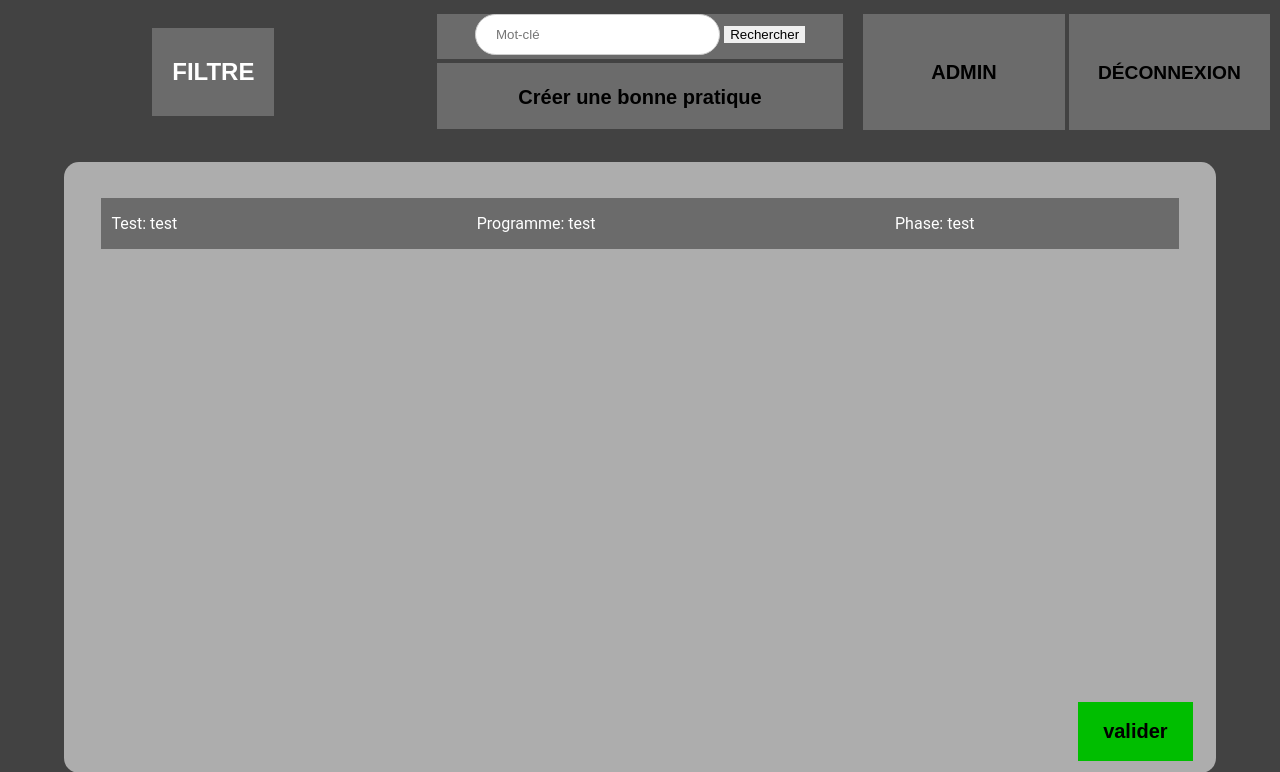
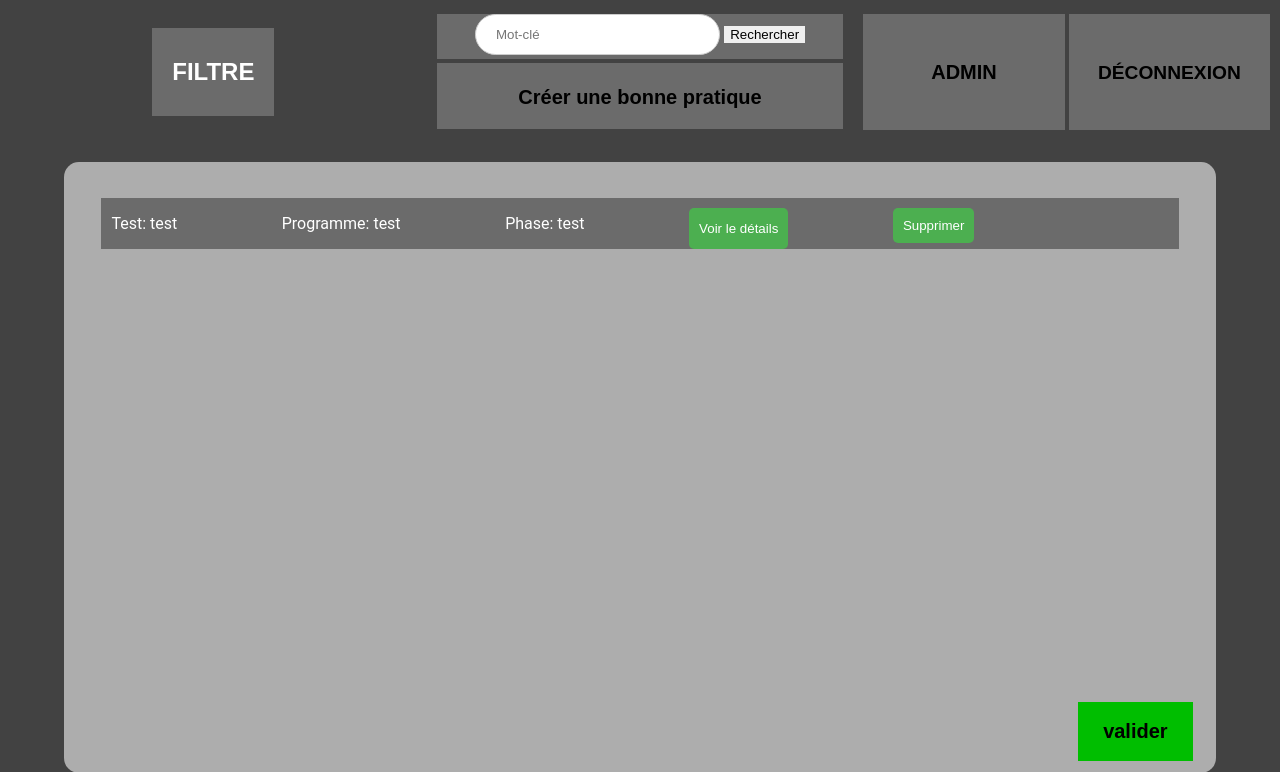
Before and after one commit to Ohpapy/sae-15, a PHP site: page /utilisateur/utilisateur.php in a window 1280 px wide. Shown: the top 772 px of the page. Run offline with PHP 8.4, Linux system fonts and the light colour scheme; data comes from the database, SQL or seed files in the repository; tables that the repository leaves empty hold one stand-in row (values such as "Sample post").

Commit message:
sppression temporaire par un user

```diff
--- a/utilisateur/utilisateur.php
+++ b/utilisateur/utilisateur.php
@@ -13,7 +13,8 @@
         FROM appartenance
         JOIN bonnespratique ON appartenance.num_bp = bonnespratique.num_bp
         JOIN programme ON appartenance.num_prog = programme.num_prog
-        JOIN phase ON appartenance.num_phase = phase.num_phase;";
+        JOIN phase ON appartenance.num_phase = phase.num_phase
+        WHERE bonnespratique.utilisation_bp = 1;";
         $stmt = $conn->prepare($sqlGetBP);
         $stmt->execute();
 
@@ -58,6 +59,12 @@
 
     if (isset($_POST['deconnexion'])) {
         include_once('../outils/logout.php');
+    }
+    if (isset($_POST['delete'])){
+        $sqldelete = "UPDATE bonnespratique SET utilisation_bp = 0 WHERE num_bp = ?";
+        $stmt = $conn->prepare($sqldelete);
+        $stmt->execute([$_POST['delete']]);
+        header('Location: ../utilisateur/utilisateur.php');
     }
 ?>
 
@@ -110,11 +117,16 @@
         <div class="BP">
             <?php if (count($bps) > 0) : ?>
                 <?php foreach ($bps as $bp) : ?>
-                    <div class='bonne-pratique' data-numbp="<?= $bp["num_bp"] ?>">
+                    <div class='bonne-pratique'>
                         <div class='info-container'>
                             <p>Test: <?= $bp["test_bp"] ?></p>
                             <p>Programme: <?= $bp["nom_prog"] ?></p>
                             <p>Phase: <?= $bp["nom_phase"] ?></p>
+                            <button class='bonne-pratique-details' data-numbp="<?= $bp["num_bp"] ?>">Voir le détails</button>
+                            <form action="" method="POST">
+                                <input type="hidden" name="delete" value="<?= $bp["num_bp"] ?>" />
+                                <button type="submit">Supprimer</button>
+                            </form>
                         </div>
                     </div>
                 <?php endforeach; ?>
@@ -148,7 +160,7 @@
     <script src="https://ajax.googleapis.com/ajax/libs/jquery/3.5.1/jquery.min.js"></script>
     <script>
         $(document).ready(function() {
-            $(".bonne-pratique").on("click", function(e) {
+            $(".bonne-pratique-details").on("click", function(e) {
                 $(".popup").addClass("show");
                 const numbp = $(e.currentTarget).data('numbp');
                 $('.popup').find("#numbp_" + numbp).show();
```
